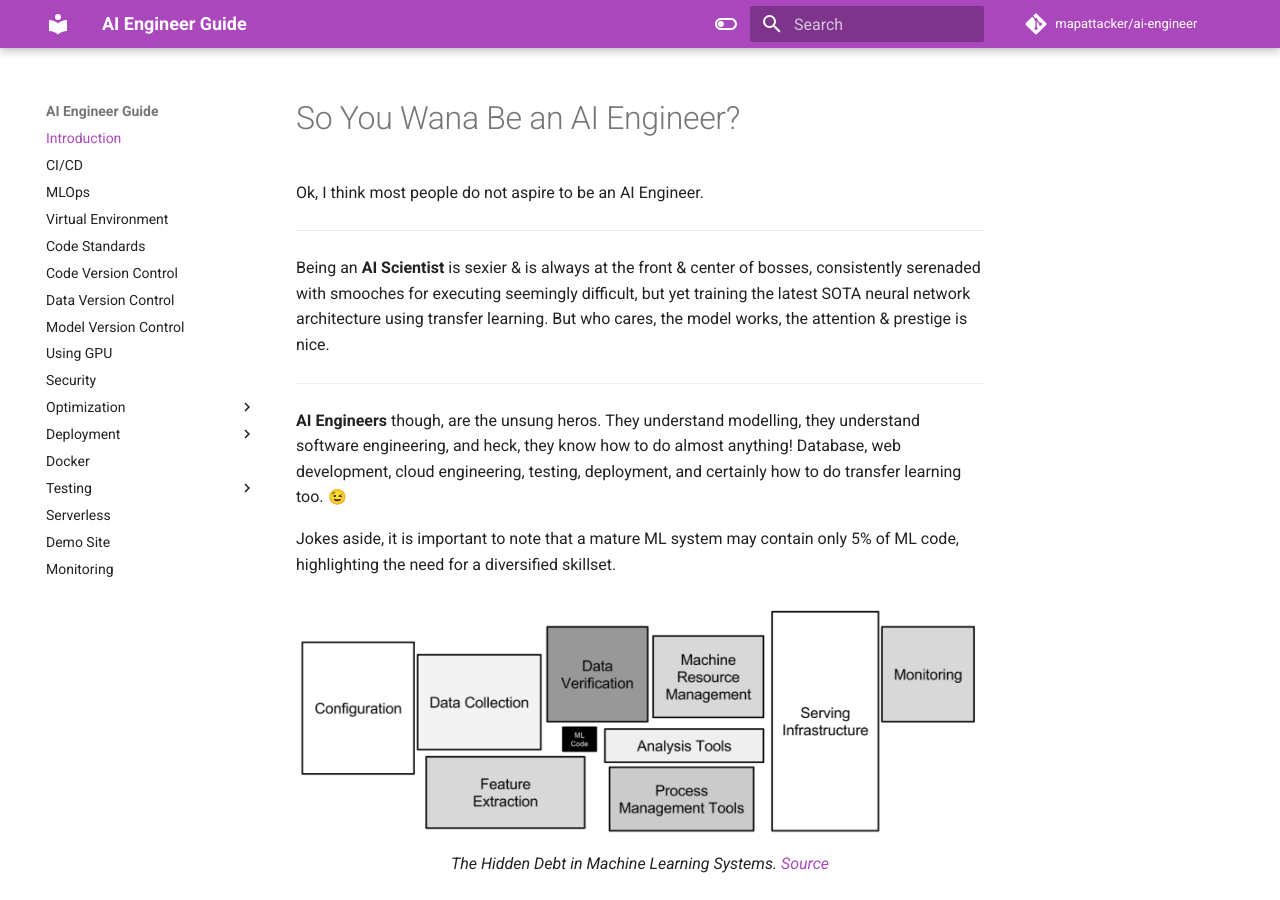
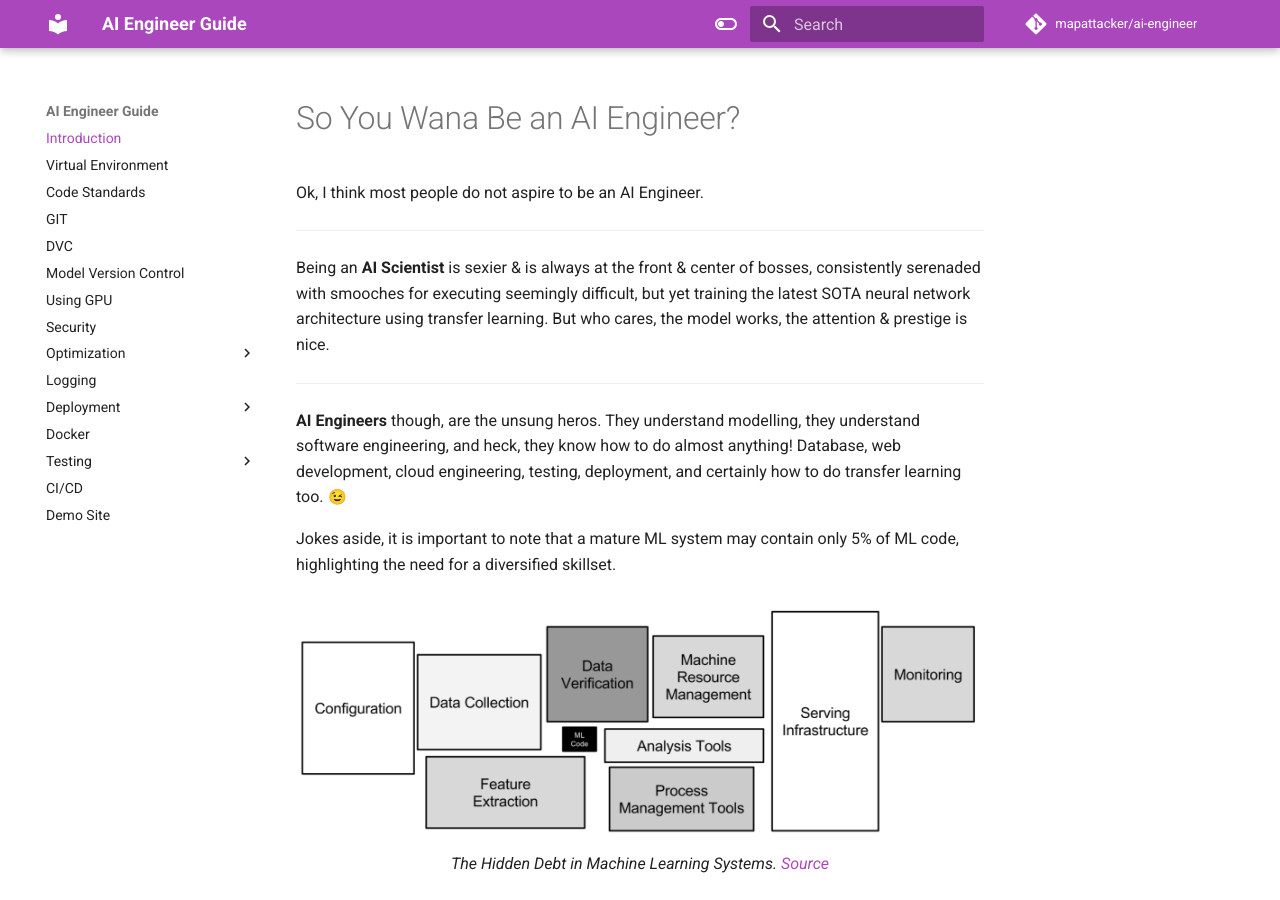
Before and after one commit to mapattacker/ai-engineer, an MkDocs documentation site: the page built from docs/index.md, in a window 1280 px wide and 900 px high. Built offline with MkDocs 1.6.1 and Material for MkDocs 9.7.7, drawn with Linux system fonts in a browser that asks for light colours; emoji names are drawn with the system emoji font; comment, search, counter and statistics services are not loaded; some of the changed lines change nothing that is shown.

Commit message:
commit toc

```diff
--- a/mkdocs.yml
+++ b/mkdocs.yml
@@ -22,12 +22,10 @@ theme:
 
 nav:
     - Introduction: index.md
-    - CI/CD: cicd.md
-    - MLOps: mlops.md
     - Virtual Environment: virtual_env.md
     - Code Standards: code-standards.md
-    - Code Version Control: git.md
-    - Data Version Control: dvc.md
+    - GIT: git.md
+    - DVC: dvc.md
     - Model Version Control: mlflow.md
     - Using GPU: gpu.md
     - Security: security.md
@@ -36,19 +34,24 @@ nav:
         - Data: opt-data.md
         - Concurrency & Parallelism: opt-para-concurr.md
         - Spark: opt-spark.md
+    - Logging: logging.md
     - Deployment:
-        - Flask: flask.md
-        - FastAPI: fastapi.md
-        - TF Serving: tf-serving.md
+        - Flask: deploy-flask.md
+        - FastAPI: deploy-fastapi.md
+        - TF Serving: deploy-tf-serving.md
+        - Serverless: deploy-serverless.md
+        - Terraform: deploy-terraform.md
     - Docker: docker.md
     - Testing:
         - Overview & Pytest: testing-pytest.md
         - Schema Testing: testing-schema.md
-        - ML Testing: testing2.md
+        - ML Testing: testing-ml.md
         - API Testing: testing-api.md
-    - Serverless: serverless.md
+        - Profiling: testing-profiling.md
+    - CI/CD: cicd.md
+    # - MLOps: mlops.md
     - Demo Site: demo.md
-    - Monitoring: monitoring.md
+    # - Monitoring: monitoring.md
 
 repo_name: mapattacker/ai-engineer
 repo_url: https://github.com/mapattacker/ai-engineer
```
